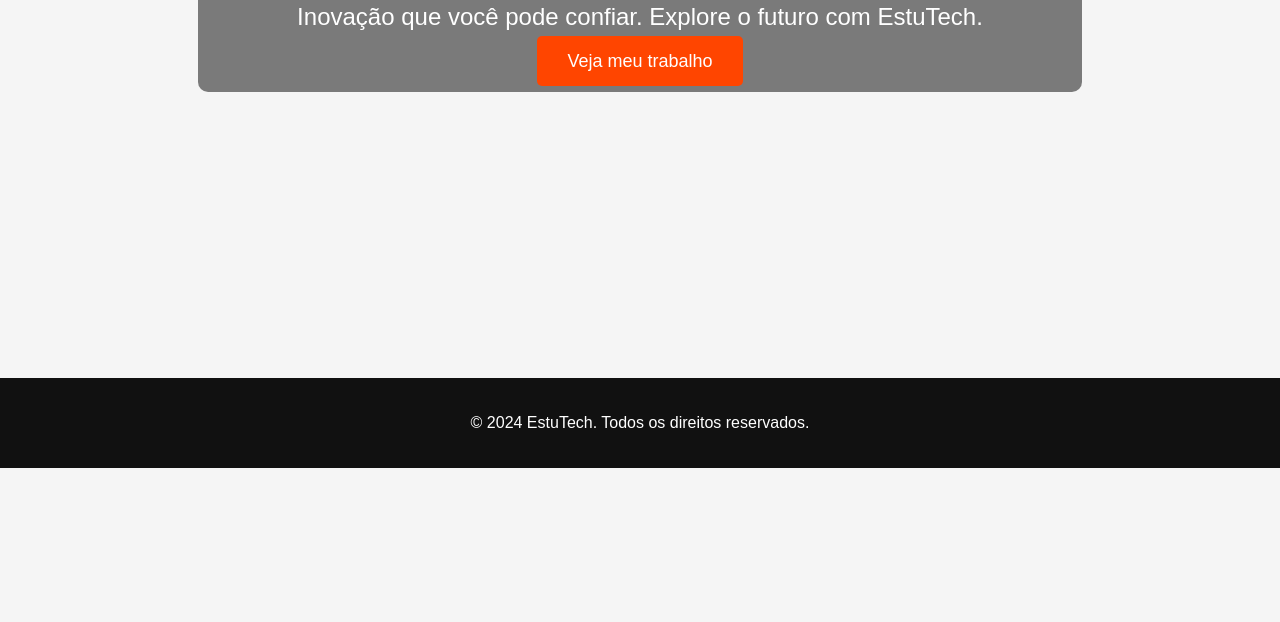
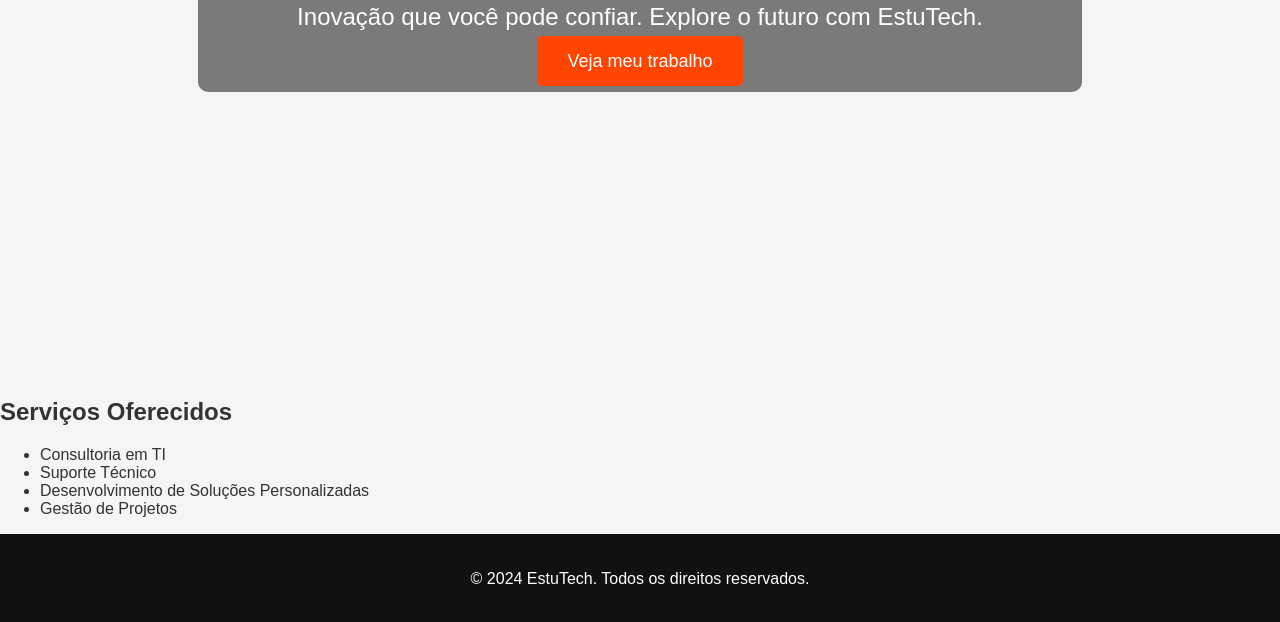
Before and after one commit to Thoudz/estutech.github.io, a plain HTML site: page index.html in a window 1280 px wide. Shown: the part 496-1118 px from the top of the page. Before the commit the page ends 964 px from the top, so only its background shows below. Drawn offline with Linux system fonts and the light colour scheme.

Commit message:
Update index.html

```diff
--- a/index.html
+++ b/index.html
@@ -26,6 +26,16 @@
         </div>
     </section>
 
+    <section class="services">
+        <h2>Serviços Oferecidos</h2>
+        <ul>
+            <li>Consultoria em TI</li>
+            <li>Suporte Técnico</li>
+            <li>Desenvolvimento de Soluções Personalizadas</li>
+            <li>Gestão de Projetos</li>
+        </ul>
+    </section>
+
     <footer>
         <p>&copy; 2024 EstuTech. Todos os direitos reservados.</p>
     </footer>
```
